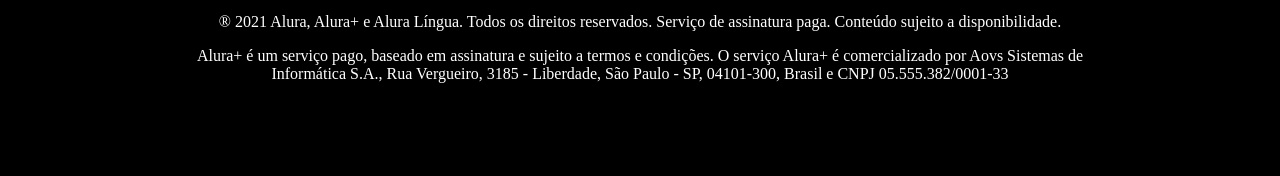
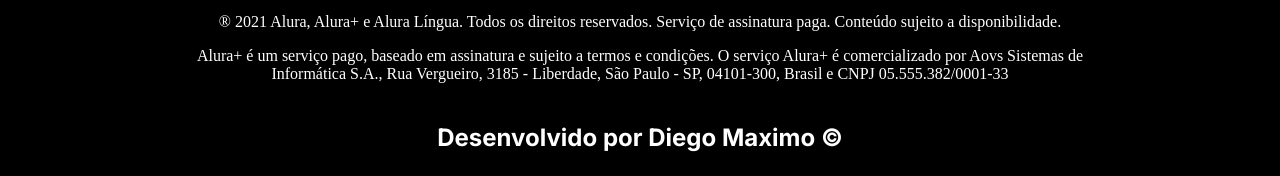
Before and after one commit to DFmaximo/Alura-, a plain HTML site: page index.html in a window 1280 px wide. Shown: the part 3796-3972 px from the top of the page. Before the commit the page ends 3895 px from the top, so only its background shows below. Drawn offline with Linux system fonts and the light colour scheme; a web font is replaced by a local one.

Commit message:
Add files via upload

```diff
--- a/index.html
+++ b/index.html
@@ -90,7 +90,9 @@
         <p class="roda__texto">® 2021 Alura, Alura+ e Alura Língua. Todos os direitos reservados. Serviço de assinatura paga. Conteúdo sujeito a disponibilidade.</p>
         <p class="roda__texto">
             Alura+ é um serviço pago, baseado em assinatura e sujeito a termos e condições. O serviço Alura+ é comercializado por Aovs Sistemas de Informática S.A., Rua Vergueiro, 3185 - Liberdade, São Paulo - SP, 04101-300, Brasil e CNPJ 05.555.382/0001-33</p>
-
+        <div class="teste">
+            <Strong>Desenvolvido por Diego Maximo ©</Strong>
+        </div>
     </footer>
 </body>
 </html>
--- a/styles/styles.css
+++ b/styles/styles.css
@@ -216,3 +216,13 @@
 .lista__link a:active {
     color: var(--cor-active);
 }
+
+.teste{
+    padding: 24px;
+    background-color: var(--primeira-cor);
+    color: var(--segunda-cor);
+    text-align: center;
+    font-family: var(--font-primaria);
+    font-size: 1.5rem;
+    font-weight: 400;
+}
```
